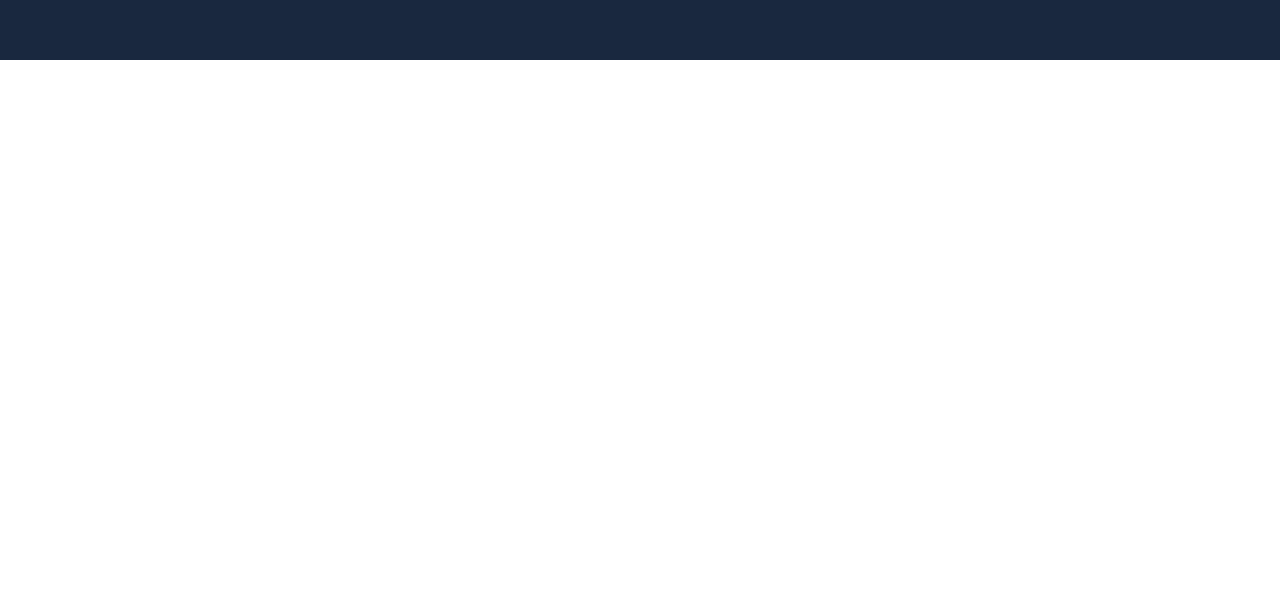
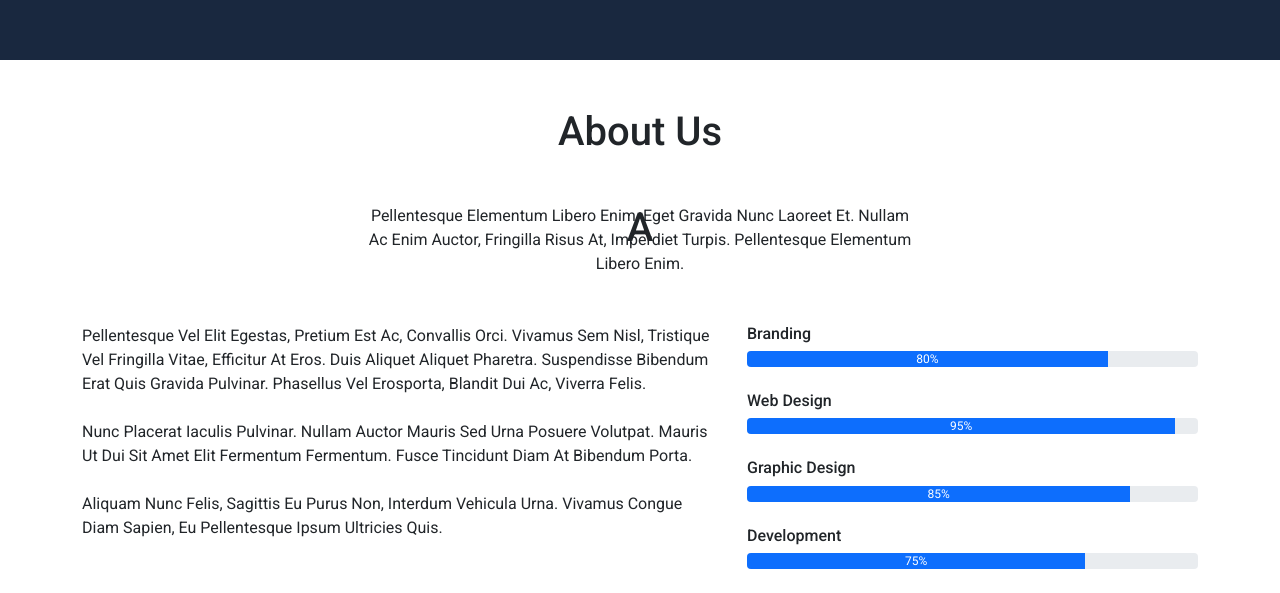
Before and after one commit to SAYED-MAHMOUD2017/route-task1, a plain HTML site: page index.html in a window 1280 px wide. Shown: the part 740-1333 px from the top of the page. Before the commit the page ends 800 px from the top, so only its background shows below. Drawn offline with Linux system fonts and the light colour scheme.

Commit message:
added second section

```diff
--- a/index.html
+++ b/index.html
@@ -44,5 +44,65 @@
         <a class="main-btn btn rounded-pill px-3 py-2" href="#">get started</a>
       </div>
     </header>
+
+<!--     second section from Hosam elbauomy
+ -->
+
+    <section class="mt-5 ">
+    <div class="container about">
+        <div class="about-us text-center m-auto  mb-5 w-50 position-relative">
+          <div class="us text-center m-auto  mb-5 w-50 position-relative">  <h1 class="">About Us</h1> </div>
+            <h1 class="beh position-absolute  start-50 translate-middle-x "> A</h1>
+            <p class=" text-center mt-5" > Pellentesque elementum libero enim, eget gravida nunc laoreet et. Nullam ac enim auctor, fringilla risus at, imperdiet turpis. Pellentesque elementum libero enim.</p>
+        </div>
+        <div class="row">
+            <div class="col-md-7 col-sm-7">
+                  <p>
+                Pellentesque vel elit egestas, pretium est ac, convallis orci. Vivamus sem nisl, tristique vel fringilla vitae, efficitur at eros. Duis aliquet aliquet pharetra. Suspendisse bibendum erat quis gravida pulvinar. Phasellus vel erosporta, blandit dui ac, viverra felis.
+                  <br>
+                  <br>
+
+                  Nunc placerat iaculis pulvinar. Nullam auctor mauris sed urna posuere volutpat. Mauris ut dui sit amet elit fermentum fermentum. Fusce tincidunt diam at bibendum porta.
+                  <br>
+                  <br>
+
+                  Aliquam nunc felis, sagittis eu purus non, interdum vehicula urna. Vivamus congue diam sapien, eu pellentesque ipsum ultricies quis.
+                 </p>
+            </div>
+            <div class="col-md-5 ">
+
+             <h6>Branding</h6>
+              <div class="progress mb-4 ">
+                <div class="progress-bar" role="progressbar" style="width: 80%;" aria-valuenow="80" aria-valuemin="0" aria-valuemax="100">80%</div>
+              </div>
+              <h6>Web Design
+              </h6>
+
+              <div class="progress mb-4 ">
+
+                <div class="progress-bar" role="progressbar" style="width: 95%; ;" aria-valuenow="95" aria-valuemin="0" aria-valuemax="100">95%</div>
+              </div>
+              <h6>Graphic Design
+              </h6>
+
+              <div class="progress mb-4 ">
+
+                <div class="progress-bar" role="progressbar" style="width: 85%;" aria-valuenow="85" aria-valuemin="0" aria-valuemax="100">85%</div>
+              </div>
+              <h6>Development</h6>
+
+              <div class="progress mb-4 ">
+
+                <div class="progress-bar" role="progressbar" style="width: 75%;" aria-valuenow="75" aria-valuemin="0" aria-valuemax="100">75%</div>
+              </div>
+            </div>
+        </div>
+
+
+
+
+
+    </div>
+</section>
 </body>
 </html>
```
